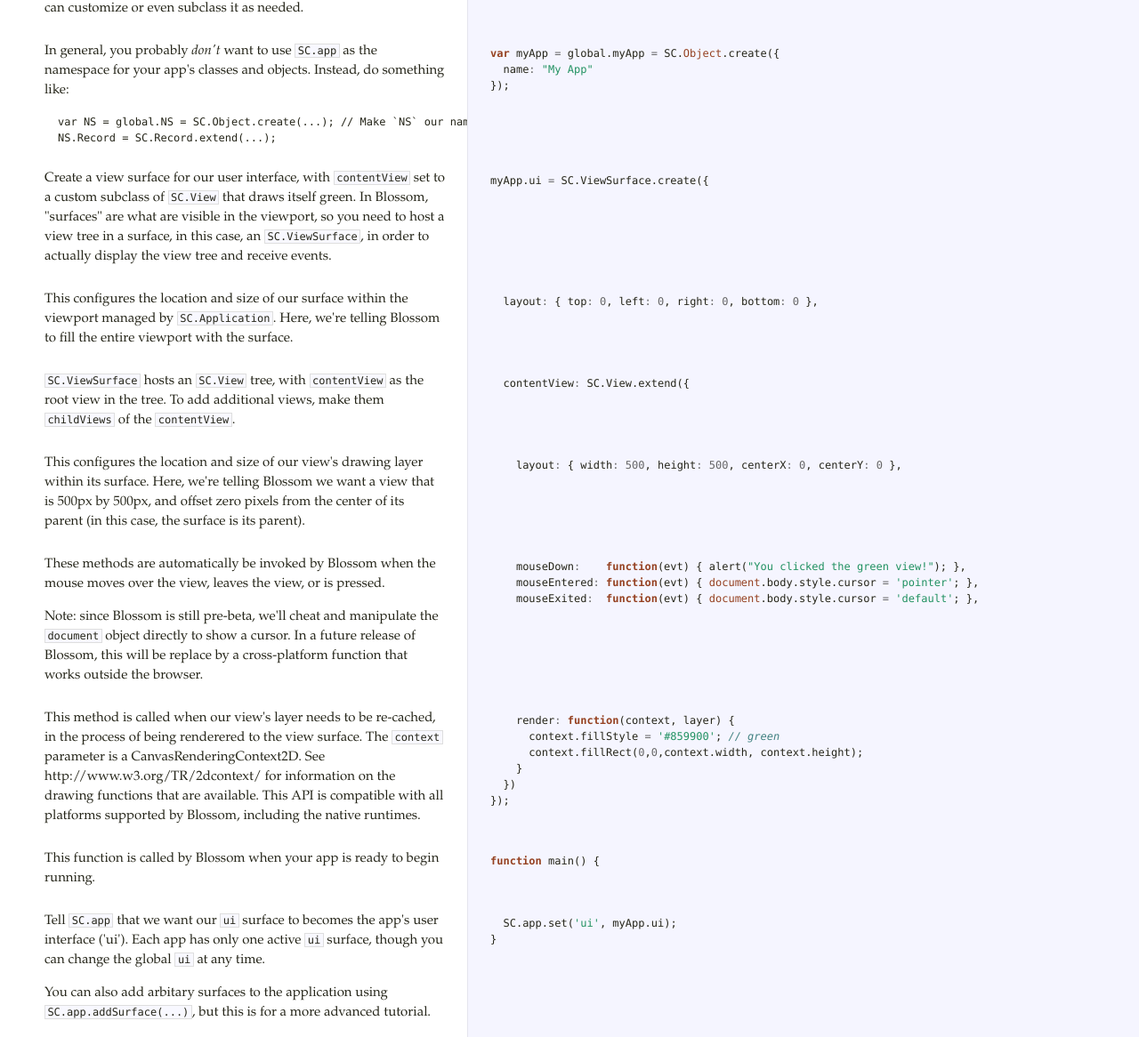
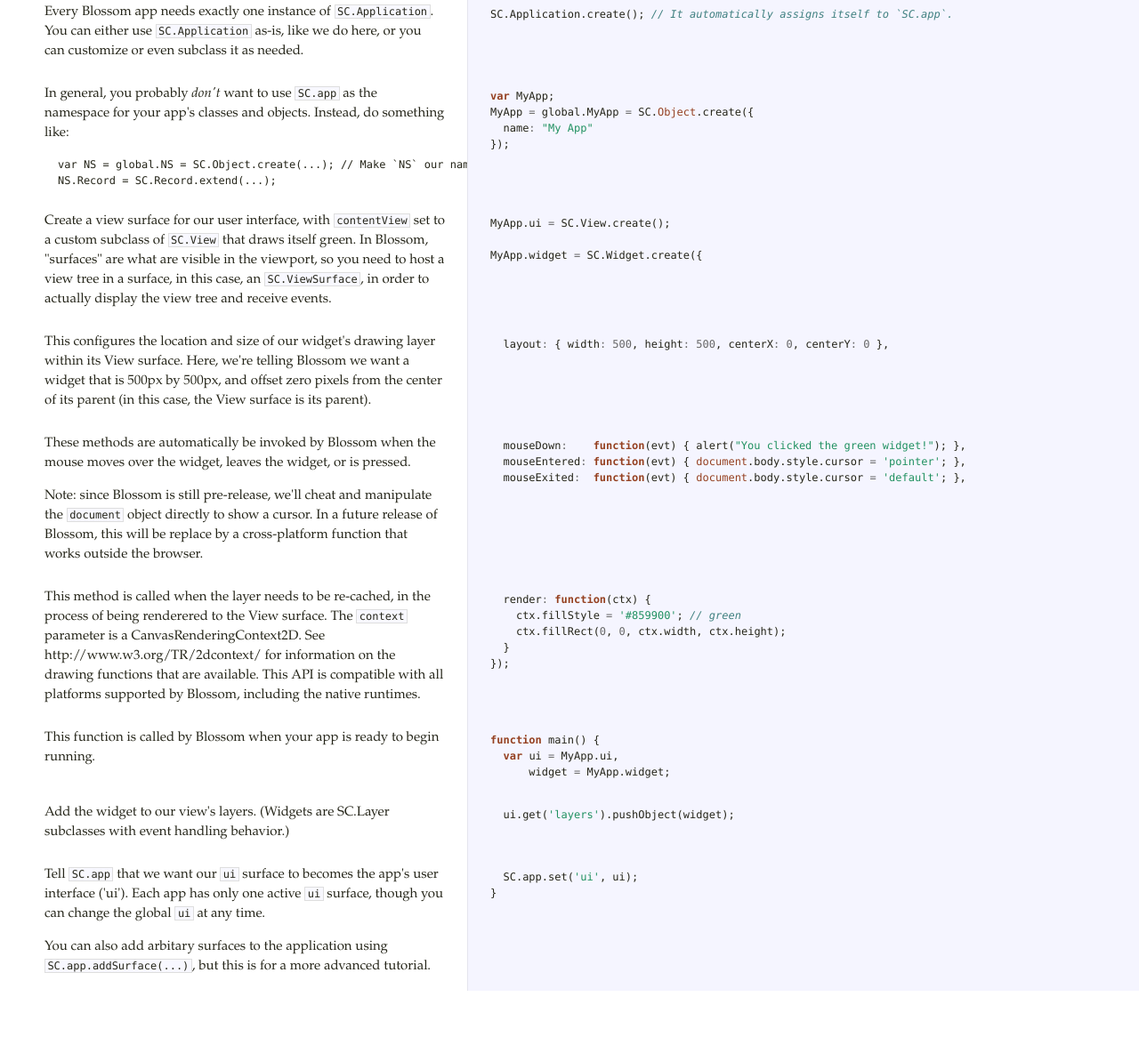
Before and after one commit to fohr/blossom-testproject, a plain HTML site: page index.html in a window 1280 px wide. Shown: the part 257-1423 px from the top of the page at 89% size. After the commit the page ends 1371 px from the top, so only its background shows below. Drawn offline with Linux system fonts and the light colour scheme.

Commit message:
updated docs

```diff
--- a/index.html
+++ b/index.html
@@ -1,50 +1,51 @@
-<!DOCTYPE html>  <html> <head>   <title>core.js</title>   <meta http-equiv="content-type" content="text/html; charset=UTF-8">   <link rel="stylesheet" media="all" href="docco.css" /> </head> <body>   <div id="container">     <div id="background"></div>          <table cellpadding="0" cellspacing="0">       <thead>         <tr>           <th class="docs">             <h1>               core.js             </h1>           </th>           <th class="code">           </th>         </tr>       </thead>       <tbody>                               <tr id="section-1">             <td class="docs">               <div class="pilwrap">                 <a class="pilcrow" href="#section-1">&#182;</a>               </div>               <p>Welcome to the Blossom test project. This shows how to get a basic Blossom
+<!DOCTYPE html>  <html> <head>   <title>core.js</title>   <meta http-equiv="content-type" content="text/html; charset=UTF-8">   <link rel="stylesheet" media="all" href="docco.css" /> </head> <body>   <div id="container">     <div id="background"></div>          <table cellpadding="0" cellspacing="0">       <thead>         <tr>           <th class="docs">             <h1>               core.js             </h1>           </th>           <th class="code">           </th>         </tr>       </thead>       <tbody>                               <tr id="section-1">             <td class="docs">               <div class="pilwrap">                 <a class="pilcrow" href="#section-1">&#182;</a>               </div>                            </td>             <td class="code">               <div class="highlight"><pre><span class="cm">/*globals global */</span></pre></div>             </td>           </tr>                               <tr id="section-2">             <td class="docs">               <div class="pilwrap">                 <a class="pilcrow" href="#section-2">&#182;</a>               </div>               <p>Welcome to the Blossom test project. This shows how to get a basic Blossom
 application up and running with a minimum of code.  Please be sure to read
 the README so that Blossom is installed correctly via <code>npm</code>, the Node
-Package Manager.  Now, on to the code!</p>             </td>             <td class="code">               <div class="highlight"><pre></pre></div>             </td>           </tr>                               <tr id="section-2">             <td class="docs">               <div class="pilwrap">                 <a class="pilcrow" href="#section-2">&#182;</a>               </div>               <p>Every Blossom app needs exactly one instance of <code>SC.Application</code>.  You can
+Package Manager.  Now, on to the code!</p>             </td>             <td class="code">               <div class="highlight"><pre></pre></div>             </td>           </tr>                               <tr id="section-3">             <td class="docs">               <div class="pilwrap">                 <a class="pilcrow" href="#section-3">&#182;</a>               </div>               <p>Every Blossom app needs exactly one instance of <code>SC.Application</code>.  You can
 either use <code>SC.Application</code> as-is, like we do here, or you can customize
-or even subclass it as needed.</p>             </td>             <td class="code">               <div class="highlight"><pre><span class="nx">SC</span><span class="p">.</span><span class="nx">Application</span><span class="p">.</span><span class="nx">create</span><span class="p">();</span> <span class="c1">// It automatically assigns itself to `SC.app`.</span></pre></div>             </td>           </tr>                               <tr id="section-3">             <td class="docs">               <div class="pilwrap">                 <a class="pilcrow" href="#section-3">&#182;</a>               </div>               <p>In general, you probably <em>don't</em> want to use <code>SC.app</code> as the namespace for
+or even subclass it as needed.</p>             </td>             <td class="code">               <div class="highlight"><pre><span class="nx">SC</span><span class="p">.</span><span class="nx">Application</span><span class="p">.</span><span class="nx">create</span><span class="p">();</span> <span class="c1">// It automatically assigns itself to `SC.app`.</span></pre></div>             </td>           </tr>                               <tr id="section-4">             <td class="docs">               <div class="pilwrap">                 <a class="pilcrow" href="#section-4">&#182;</a>               </div>               <p>In general, you probably <em>don't</em> want to use <code>SC.app</code> as the namespace for
 your app's classes and objects. Instead, do something like:</p>
 
 <pre><code>var NS = global.NS = SC.Object.create(...); // Make `NS` our namespace.
 NS.Record = SC.Record.extend(...);
-</code></pre>             </td>             <td class="code">               <div class="highlight"><pre><span class="kd">var</span> <span class="nx">myApp</span> <span class="o">=</span> <span class="nx">global</span><span class="p">.</span><span class="nx">myApp</span> <span class="o">=</span> <span class="nx">SC</span><span class="p">.</span><span class="nb">Object</span><span class="p">.</span><span class="nx">create</span><span class="p">({</span>
+</code></pre>             </td>             <td class="code">               <div class="highlight"><pre><span class="kd">var</span> <span class="nx">MyApp</span><span class="p">;</span>
+<span class="nx">MyApp</span> <span class="o">=</span> <span class="nx">global</span><span class="p">.</span><span class="nx">MyApp</span> <span class="o">=</span> <span class="nx">SC</span><span class="p">.</span><span class="nb">Object</span><span class="p">.</span><span class="nx">create</span><span class="p">({</span>
   <span class="nx">name</span><span class="o">:</span> <span class="s2">&quot;My App&quot;</span>
-<span class="p">});</span></pre></div>             </td>           </tr>                               <tr id="section-4">             <td class="docs">               <div class="pilwrap">                 <a class="pilcrow" href="#section-4">&#182;</a>               </div>               <p>Create a view surface for our user interface, with <code>contentView</code> set to
+<span class="p">});</span></pre></div>             </td>           </tr>                               <tr id="section-5">             <td class="docs">               <div class="pilwrap">                 <a class="pilcrow" href="#section-5">&#182;</a>               </div>               <p>Create a view surface for our user interface, with <code>contentView</code> set to
 a custom subclass of <code>SC.View</code> that draws itself green.  In Blossom,
 "surfaces" are what are visible in the viewport, so you need to host a
 view tree in a surface, in this case, an <code>SC.ViewSurface</code>, in order to
-actually display the view tree and receive events.</p>             </td>             <td class="code">               <div class="highlight"><pre><span class="nx">myApp</span><span class="p">.</span><span class="nx">ui</span> <span class="o">=</span> <span class="nx">SC</span><span class="p">.</span><span class="nx">ViewSurface</span><span class="p">.</span><span class="nx">create</span><span class="p">({</span></pre></div>             </td>           </tr>                               <tr id="section-5">             <td class="docs">               <div class="pilwrap">                 <a class="pilcrow" href="#section-5">&#182;</a>               </div>               <p>This configures the location and size of our surface within the
-viewport managed by <code>SC.Application</code>.  Here, we're telling Blossom to
-fill the entire viewport with the surface.</p>             </td>             <td class="code">               <div class="highlight"><pre>  <span class="nx">layout</span><span class="o">:</span> <span class="p">{</span> <span class="nx">top</span><span class="o">:</span> <span class="mi">0</span><span class="p">,</span> <span class="nx">left</span><span class="o">:</span> <span class="mi">0</span><span class="p">,</span> <span class="nx">right</span><span class="o">:</span> <span class="mi">0</span><span class="p">,</span> <span class="nx">bottom</span><span class="o">:</span> <span class="mi">0</span> <span class="p">},</span></pre></div>             </td>           </tr>                               <tr id="section-6">             <td class="docs">               <div class="pilwrap">                 <a class="pilcrow" href="#section-6">&#182;</a>               </div>               <p><code>SC.ViewSurface</code> hosts an <code>SC.View</code> tree, with <code>contentView</code> as the
-root view in the tree.  To add additional views, make them
-<code>childViews</code> of the <code>contentView</code>.</p>             </td>             <td class="code">               <div class="highlight"><pre>  <span class="nx">contentView</span><span class="o">:</span> <span class="nx">SC</span><span class="p">.</span><span class="nx">View</span><span class="p">.</span><span class="nx">extend</span><span class="p">({</span></pre></div>             </td>           </tr>                               <tr id="section-7">             <td class="docs">               <div class="pilwrap">                 <a class="pilcrow" href="#section-7">&#182;</a>               </div>               <p>This configures the location and size of our view's drawing layer
-within its surface.  Here, we're telling Blossom we want a view that
-is 500px by 500px, and offset zero pixels from the center of its
-parent (in this case, the surface is its parent).</p>             </td>             <td class="code">               <div class="highlight"><pre>    <span class="nx">layout</span><span class="o">:</span> <span class="p">{</span> <span class="nx">width</span><span class="o">:</span> <span class="mi">500</span><span class="p">,</span> <span class="nx">height</span><span class="o">:</span> <span class="mi">500</span><span class="p">,</span> <span class="nx">centerX</span><span class="o">:</span> <span class="mi">0</span><span class="p">,</span> <span class="nx">centerY</span><span class="o">:</span> <span class="mi">0</span> <span class="p">},</span></pre></div>             </td>           </tr>                               <tr id="section-8">             <td class="docs">               <div class="pilwrap">                 <a class="pilcrow" href="#section-8">&#182;</a>               </div>               <p>These methods are automatically be invoked by Blossom when the mouse
-moves over the view, leaves the view, or is pressed.</p>
+actually display the view tree and receive events.</p>             </td>             <td class="code">               <div class="highlight"><pre><span class="nx">MyApp</span><span class="p">.</span><span class="nx">ui</span> <span class="o">=</span> <span class="nx">SC</span><span class="p">.</span><span class="nx">View</span><span class="p">.</span><span class="nx">create</span><span class="p">();</span>
 
-<p>Note: since Blossom is still pre-beta, we'll cheat and manipulate
+<span class="nx">MyApp</span><span class="p">.</span><span class="nx">widget</span> <span class="o">=</span> <span class="nx">SC</span><span class="p">.</span><span class="nx">Widget</span><span class="p">.</span><span class="nx">create</span><span class="p">({</span></pre></div>             </td>           </tr>                               <tr id="section-6">             <td class="docs">               <div class="pilwrap">                 <a class="pilcrow" href="#section-6">&#182;</a>               </div>               <p>This configures the location and size of our widget's drawing layer
+within its View surface.  Here, we're telling Blossom we want a widget
+that is 500px by 500px, and offset zero pixels from the center of its
+parent (in this case, the View surface is its parent).</p>             </td>             <td class="code">               <div class="highlight"><pre>  <span class="nx">layout</span><span class="o">:</span> <span class="p">{</span> <span class="nx">width</span><span class="o">:</span> <span class="mi">500</span><span class="p">,</span> <span class="nx">height</span><span class="o">:</span> <span class="mi">500</span><span class="p">,</span> <span class="nx">centerX</span><span class="o">:</span> <span class="mi">0</span><span class="p">,</span> <span class="nx">centerY</span><span class="o">:</span> <span class="mi">0</span> <span class="p">},</span></pre></div>             </td>           </tr>                               <tr id="section-7">             <td class="docs">               <div class="pilwrap">                 <a class="pilcrow" href="#section-7">&#182;</a>               </div>               <p>These methods are automatically be invoked by Blossom when the mouse
+moves over the widget, leaves the widget, or is pressed.</p>
+
+<p>Note: since Blossom is still pre-release, we'll cheat and manipulate
 the <code>document</code> object directly to show a cursor.  In a future
 release of Blossom, this will be replace by a cross-platform
-function that works outside the browser.</p>             </td>             <td class="code">               <div class="highlight"><pre>    <span class="nx">mouseDown</span><span class="o">:</span>    <span class="kd">function</span><span class="p">(</span><span class="nx">evt</span><span class="p">)</span> <span class="p">{</span> <span class="nx">alert</span><span class="p">(</span><span class="s2">&quot;You clicked the green view!&quot;</span><span class="p">);</span> <span class="p">},</span>
-    <span class="nx">mouseEntered</span><span class="o">:</span> <span class="kd">function</span><span class="p">(</span><span class="nx">evt</span><span class="p">)</span> <span class="p">{</span> <span class="nb">document</span><span class="p">.</span><span class="nx">body</span><span class="p">.</span><span class="nx">style</span><span class="p">.</span><span class="nx">cursor</span> <span class="o">=</span> <span class="s1">&#39;pointer&#39;</span><span class="p">;</span> <span class="p">},</span>
-    <span class="nx">mouseExited</span><span class="o">:</span>  <span class="kd">function</span><span class="p">(</span><span class="nx">evt</span><span class="p">)</span> <span class="p">{</span> <span class="nb">document</span><span class="p">.</span><span class="nx">body</span><span class="p">.</span><span class="nx">style</span><span class="p">.</span><span class="nx">cursor</span> <span class="o">=</span> <span class="s1">&#39;default&#39;</span><span class="p">;</span> <span class="p">},</span></pre></div>             </td>           </tr>                               <tr id="section-9">             <td class="docs">               <div class="pilwrap">                 <a class="pilcrow" href="#section-9">&#182;</a>               </div>               <p>This method is called when our view's layer needs to be re-cached,
-in the process of being renderered to the view surface. The
-<code>context</code> parameter is a CanvasRenderingContext2D. See
-http://www.w3.org/TR/2dcontext/ for information on the drawing
-functions that are available.  This API is compatible with all
-platforms supported by Blossom, including the native runtimes.</p>             </td>             <td class="code">               <div class="highlight"><pre>    <span class="nx">render</span><span class="o">:</span> <span class="kd">function</span><span class="p">(</span><span class="nx">context</span><span class="p">,</span> <span class="nx">layer</span><span class="p">)</span> <span class="p">{</span>
-      <span class="nx">context</span><span class="p">.</span><span class="nx">fillStyle</span> <span class="o">=</span> <span class="s1">&#39;#859900&#39;</span><span class="p">;</span> <span class="c1">// green</span>
-      <span class="nx">context</span><span class="p">.</span><span class="nx">fillRect</span><span class="p">(</span><span class="mi">0</span><span class="p">,</span><span class="mi">0</span><span class="p">,</span><span class="nx">context</span><span class="p">.</span><span class="nx">width</span><span class="p">,</span> <span class="nx">context</span><span class="p">.</span><span class="nx">height</span><span class="p">);</span>
-    <span class="p">}</span>
-  <span class="p">})</span>
-<span class="p">});</span></pre></div>             </td>           </tr>                               <tr id="section-10">             <td class="docs">               <div class="pilwrap">                 <a class="pilcrow" href="#section-10">&#182;</a>               </div>               <p>This function is called by Blossom when your app is ready to begin running.</p>             </td>             <td class="code">               <div class="highlight"><pre><span class="kd">function</span> <span class="nx">main</span><span class="p">()</span> <span class="p">{</span></pre></div>             </td>           </tr>                               <tr id="section-11">             <td class="docs">               <div class="pilwrap">                 <a class="pilcrow" href="#section-11">&#182;</a>               </div>               <p>Tell <code>SC.app</code> that we want our <code>ui</code> surface to becomes the app's user
+function that works outside the browser.</p>             </td>             <td class="code">               <div class="highlight"><pre>  <span class="nx">mouseDown</span><span class="o">:</span>    <span class="kd">function</span><span class="p">(</span><span class="nx">evt</span><span class="p">)</span> <span class="p">{</span> <span class="nx">alert</span><span class="p">(</span><span class="s2">&quot;You clicked the green widget!&quot;</span><span class="p">);</span> <span class="p">},</span>
+  <span class="nx">mouseEntered</span><span class="o">:</span> <span class="kd">function</span><span class="p">(</span><span class="nx">evt</span><span class="p">)</span> <span class="p">{</span> <span class="nb">document</span><span class="p">.</span><span class="nx">body</span><span class="p">.</span><span class="nx">style</span><span class="p">.</span><span class="nx">cursor</span> <span class="o">=</span> <span class="s1">&#39;pointer&#39;</span><span class="p">;</span> <span class="p">},</span>
+  <span class="nx">mouseExited</span><span class="o">:</span>  <span class="kd">function</span><span class="p">(</span><span class="nx">evt</span><span class="p">)</span> <span class="p">{</span> <span class="nb">document</span><span class="p">.</span><span class="nx">body</span><span class="p">.</span><span class="nx">style</span><span class="p">.</span><span class="nx">cursor</span> <span class="o">=</span> <span class="s1">&#39;default&#39;</span><span class="p">;</span> <span class="p">},</span></pre></div>             </td>           </tr>                               <tr id="section-8">             <td class="docs">               <div class="pilwrap">                 <a class="pilcrow" href="#section-8">&#182;</a>               </div>               <p>This method is called when the layer needs to be re-cached, in the
+process of being renderered to the View surface. The <code>context</code> parameter
+is a CanvasRenderingContext2D. See http://www.w3.org/TR/2dcontext/ for
+information on the drawing functions that are available.  This API is
+compatible with all platforms supported by Blossom, including the native
+runtimes.</p>             </td>             <td class="code">               <div class="highlight"><pre>  <span class="nx">render</span><span class="o">:</span> <span class="kd">function</span><span class="p">(</span><span class="nx">ctx</span><span class="p">)</span> <span class="p">{</span>
+    <span class="nx">ctx</span><span class="p">.</span><span class="nx">fillStyle</span> <span class="o">=</span> <span class="s1">&#39;#859900&#39;</span><span class="p">;</span> <span class="c1">// green</span>
+    <span class="nx">ctx</span><span class="p">.</span><span class="nx">fillRect</span><span class="p">(</span><span class="mi">0</span><span class="p">,</span> <span class="mi">0</span><span class="p">,</span> <span class="nx">ctx</span><span class="p">.</span><span class="nx">width</span><span class="p">,</span> <span class="nx">ctx</span><span class="p">.</span><span class="nx">height</span><span class="p">);</span>
+  <span class="p">}</span>
+<span class="p">});</span></pre></div>             </td>           </tr>                               <tr id="section-9">             <td class="docs">               <div class="pilwrap">                 <a class="pilcrow" href="#section-9">&#182;</a>               </div>               <p>This function is called by Blossom when your app is ready to begin running.</p>             </td>             <td class="code">               <div class="highlight"><pre><span class="kd">function</span> <span class="nx">main</span><span class="p">()</span> <span class="p">{</span>
+  <span class="kd">var</span> <span class="nx">ui</span> <span class="o">=</span> <span class="nx">MyApp</span><span class="p">.</span><span class="nx">ui</span><span class="p">,</span>
+      <span class="nx">widget</span> <span class="o">=</span> <span class="nx">MyApp</span><span class="p">.</span><span class="nx">widget</span><span class="p">;</span></pre></div>             </td>           </tr>                               <tr id="section-10">             <td class="docs">               <div class="pilwrap">                 <a class="pilcrow" href="#section-10">&#182;</a>               </div>               <p>Add the widget to our view's layers.  (Widgets are SC.Layer subclasses
+with event handling behavior.)</p>             </td>             <td class="code">               <div class="highlight"><pre>  <span class="nx">ui</span><span class="p">.</span><span class="nx">get</span><span class="p">(</span><span class="s1">&#39;layers&#39;</span><span class="p">).</span><span class="nx">pushObject</span><span class="p">(</span><span class="nx">widget</span><span class="p">);</span></pre></div>             </td>           </tr>                               <tr id="section-11">             <td class="docs">               <div class="pilwrap">                 <a class="pilcrow" href="#section-11">&#182;</a>               </div>               <p>Tell <code>SC.app</code> that we want our <code>ui</code> surface to becomes the app's user
 interface ('ui').  Each app has only one active <code>ui</code> surface, though you
 can change the global <code>ui</code> at any time.</p>
 
 <p>You can also add arbitary surfaces to the application using
-<code>SC.app.addSurface(...)</code>, but this is for a more advanced tutorial.</p>             </td>             <td class="code">               <div class="highlight"><pre>  <span class="nx">SC</span><span class="p">.</span><span class="nx">app</span><span class="p">.</span><span class="nx">set</span><span class="p">(</span><span class="s1">&#39;ui&#39;</span><span class="p">,</span> <span class="nx">myApp.ui</span><span class="p">);</span>
+<code>SC.app.addSurface(...)</code>, but this is for a more advanced tutorial.</p>             </td>             <td class="code">               <div class="highlight"><pre>  <span class="nx">SC</span><span class="p">.</span><span class="nx">app</span><span class="p">.</span><span class="nx">set</span><span class="p">(</span><span class="s1">&#39;ui&#39;</span><span class="p">,</span> <span class="nx">ui</span><span class="p">);</span>
 <span class="p">}</span>
 
 </pre></div>             </td>           </tr>                </tbody>     </table>   </div> </body> </html>
```
